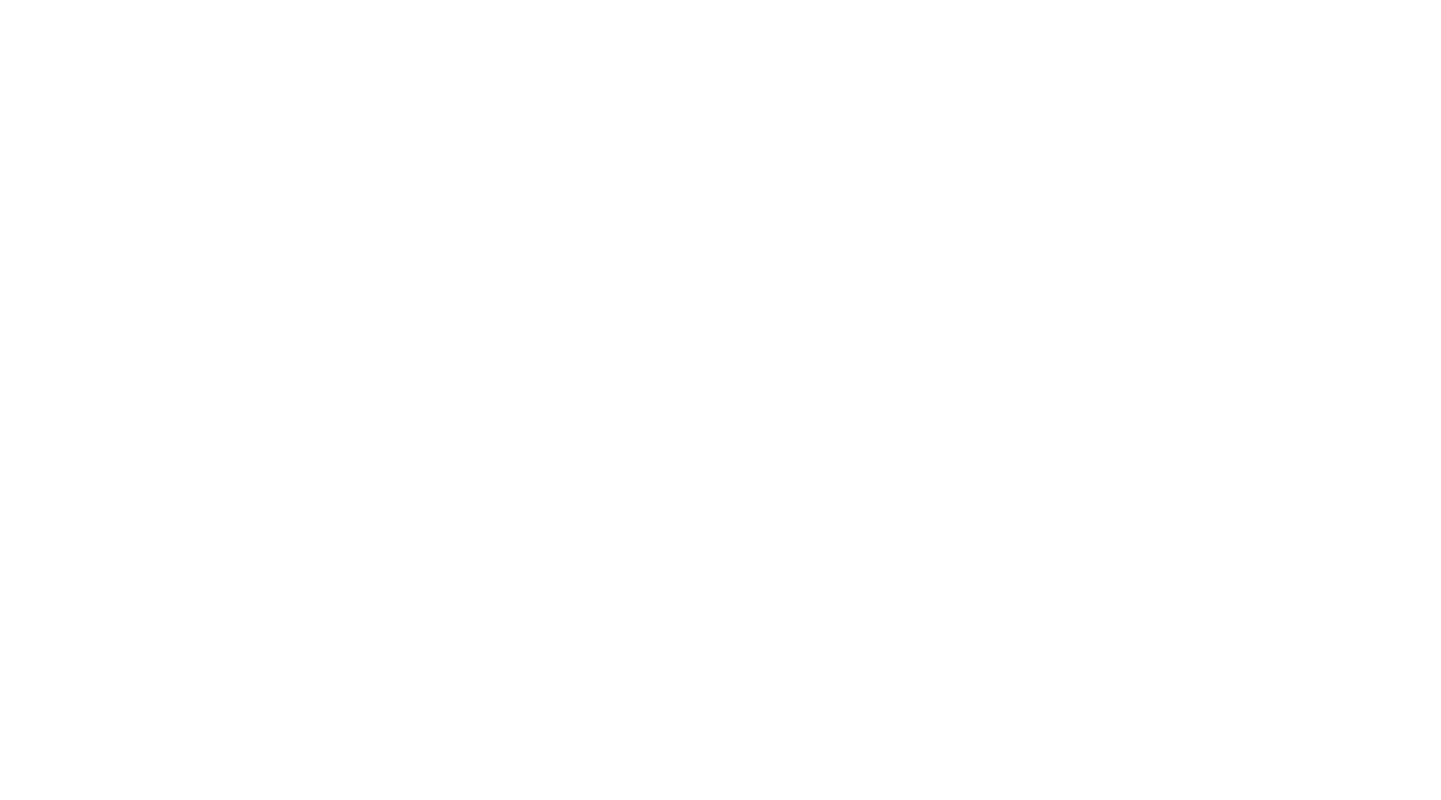
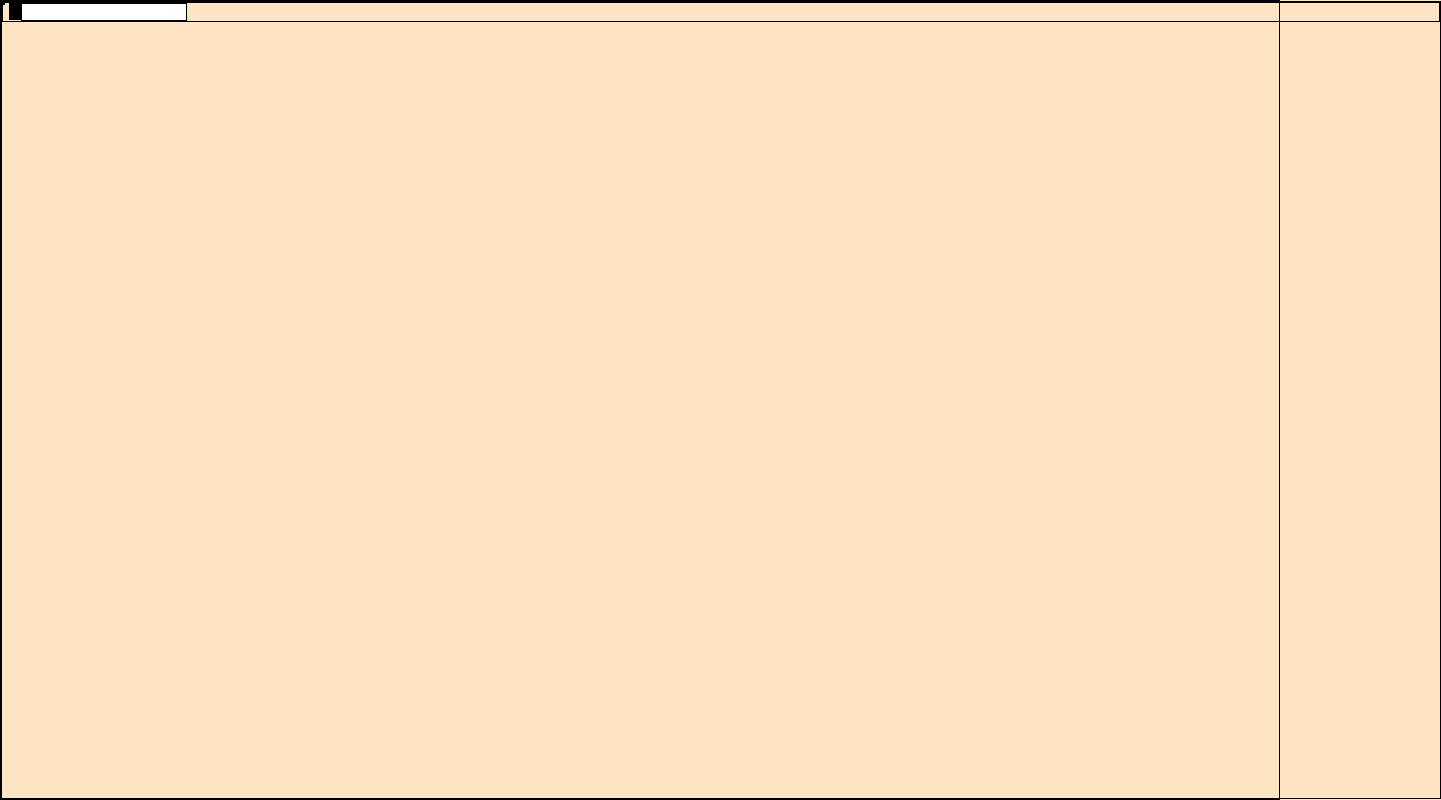
Before and after one commit to KinezaEnaelle/Design-Tear-Down, a plain HTML site: page index.html in a window 1280 px wide. Shown: the whole page, 1441 px wide, since content can reach past the window. Drawn offline with Linux system fonts and the light colour scheme.

Commit message:
style files added

```diff
--- a/style/style.css
+++ b/style/style.css
@@ -1 +1,9 @@
-/* No CSS *//*# sourceMappingURL=style.css.map */
+* {
+  border: 1px solid black;
+}
+
+body {
+  width: 1440px;
+  background-color: bisque;
+}
+/*# sourceMappingURL=style.css.map */
```
Also changed, not shown: 1 other file.
